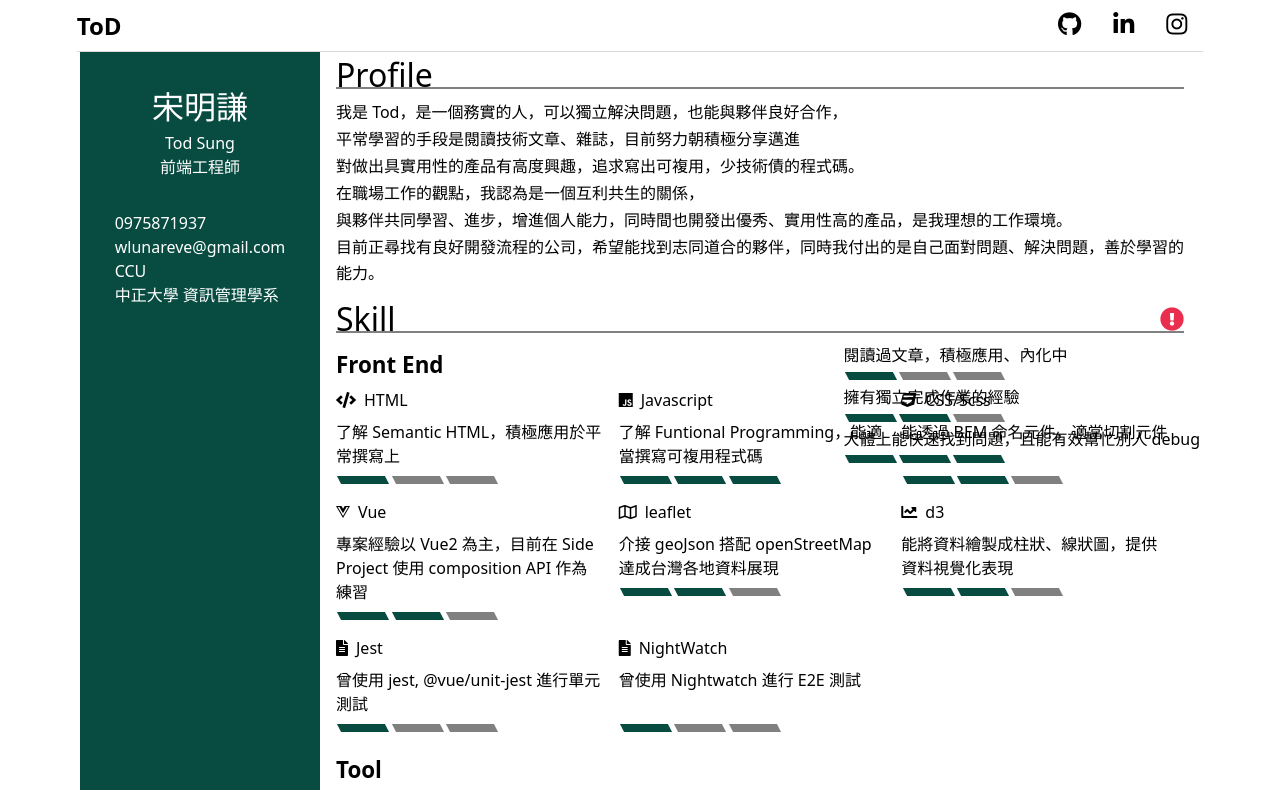
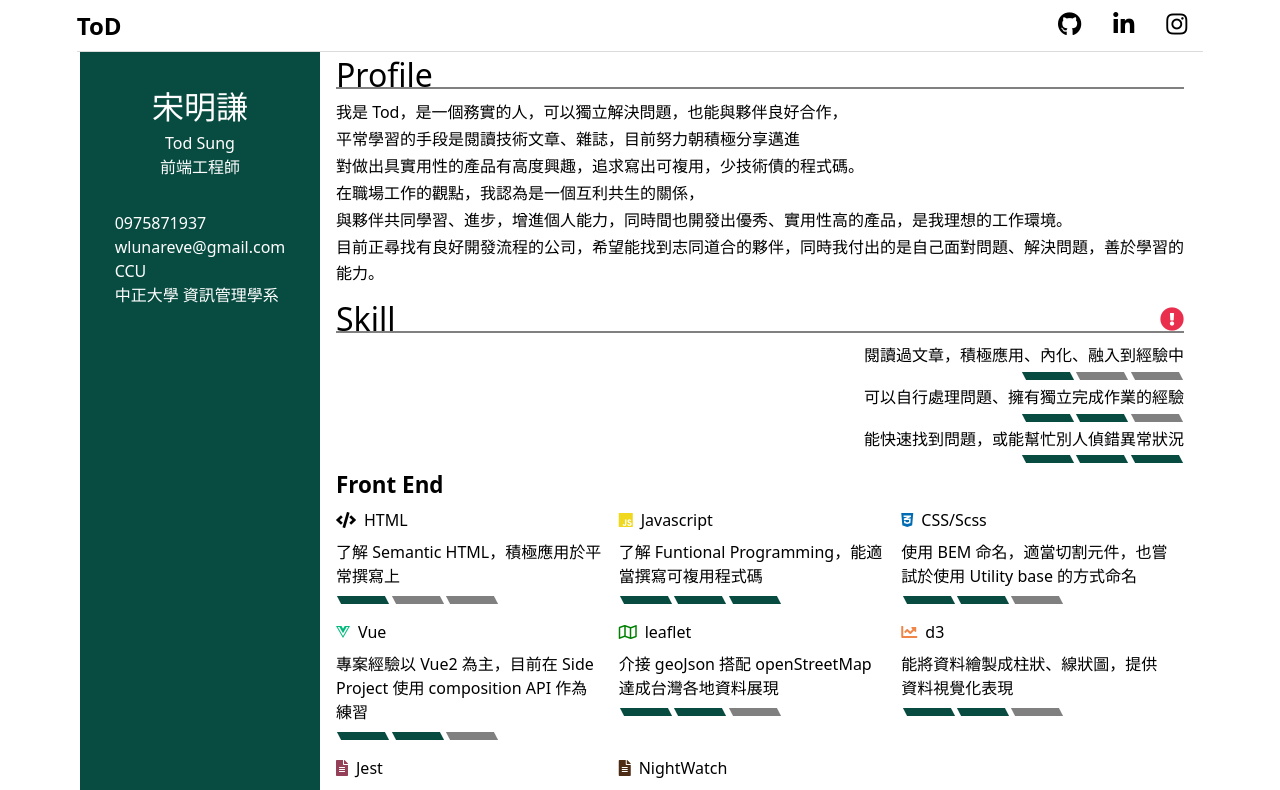
Before and after one commit to wlunareve/archive-wlunareve.github.io, a Vue app in the folder code/: page / in a window 1280 px wide. Shown: the top 790 px of the page. Built offline with nearby package versions, Linux system fonts and the light colour scheme.

Commit message:
feat: add skill hint RWD

```diff
--- a/code/src/components/cv/content.vue
+++ b/code/src/components/cv/content.vue
@@ -25,7 +25,7 @@
       <div v-if="isShowSkillExplanation"
         class="skill__explanation"
       >
-        <span>閱讀過文章，積極應用、內化中</span>
+        <span>閱讀過文章，積極應用、內化、融入到經驗中</span>
         <div class="skill__level">
           <div v-for="(levelItem, index) in [...Array(3)]"
             :key="index"
@@ -35,7 +35,7 @@
             }"
           />
         </div>
-        <span>擁有獨立完成作業的經驗</span>
+        <span>可以自行處理問題、擁有獨立完成作業的經驗</span>
         <div class="skill__level">
           <div v-for="(levelItem, index) in [...Array(3)]"
             :key="index"
@@ -45,7 +45,7 @@
             }"
           />
         </div>
-        <span>大體上能快速找到問題，且能有效幫忙別人 debug</span>
+        <span>能快速找到問題，或能幫忙別人偵錯異常狀況</span>
         <div class="skill__level">
           <div v-for="(levelItem, index) in [...Array(3)]"
             :key="index"
@@ -160,15 +160,17 @@
           icon: {
             source: 'fab',
             name: 'fa-js',
+            color: '#EFD81D'
           },
         },
         {
           name: 'CSS/Scss',
-          description: '能透過 BEM 命名元件，適當切割元件',
+          description: '使用 BEM 命名，適當切割元件，也嘗試於使用 Utility base 的方式命名',
           level: 2,
           icon: {
             source: 'fab',
-            name: 'fa-css3',
+            name: 'fa-css3-alt',
+            color: '#016CB4'
           },
         },
         {
@@ -178,6 +180,7 @@
           icon: {
             source: 'fab',
             name: 'fa-vuejs',
+            color: '#00BB7C'
           },
         },
         {
@@ -187,6 +190,7 @@
           icon: {
             source: 'far',
             name: 'fa-map',
+            color: 'green',
           },
         },
         {
@@ -196,24 +200,27 @@
           icon: {
             source: 'fas',
             name: 'fa-chart-line',
+            color: '#EF8648',
           },
         },
         {
           name: 'Jest',
-          description: '曾使用 jest, @vue/unit-jest 進行單元測試',
+          description: '使用過 jest, @vue/unit-jest 進行單元測試',
           level: 1,
           icon: {
             source: 'fas',
             name: 'fa-file-alt',
+            color: '#944058'
           },
         },
         {
           name: 'NightWatch',
-          description: '曾使用 Nightwatch 進行 E2E 測試',
+          description: '使用過 Nightwatch 進行 E2E 測試',
           level: 1,
           icon: {
             source: 'fas',
             name: 'fa-file-alt',
+            color: '#4D2C16'
           },
         },
       ]
@@ -226,6 +233,7 @@
           icon: {
             source: 'fas',
             name: 'fa-code-branch',
+            color: '#EB4D28'
           },
         },
         {
@@ -235,6 +243,7 @@
           icon: {
             source: 'far',
             name: 'fa-file-archive',
+            color: '#1B74BA'
           },
         },
         {
@@ -244,6 +253,7 @@
           icon: {
             source: 'far',
             name: 'fa-file-archive',
+            color: '#F7C23B'
           },
         },
         {
@@ -253,6 +263,7 @@
           icon: {
             source: 'fab',
             name: 'fa-docker',
+            color: '#2391E6'
           },
         },
       ]
@@ -275,6 +286,7 @@
 </script>
 
 <style lang="scss" scoped>
+  @import '../../css/RWD_mixin';
   @import '../../css/color';
 
   .cv-content {
@@ -334,11 +346,17 @@
 
   .skill {
     &__explanation {
-      position: absolute;
-      right: 0;
+      position: static;
       display: flex;
       flex-direction: column;
+      align-items: flex-end;
       row-gap: .3rem;
+
+      @include full-width {
+        position: absolute;
+        right: 0;
+        align-items: flex-start;
+      }
     }
 
     &__title {
--- a/code/src/css/RWD_mixin.scss
+++ b/code/src/css/RWD_mixin.scss
@@ -1,3 +1,9 @@
+@mixin full-width {
+  @media only screen and (min-width: 1600px) {
+    @content;
+  }
+}
+
 @mixin desktop {
   @media only screen and (min-width: 1280px) {
     @content;
```
